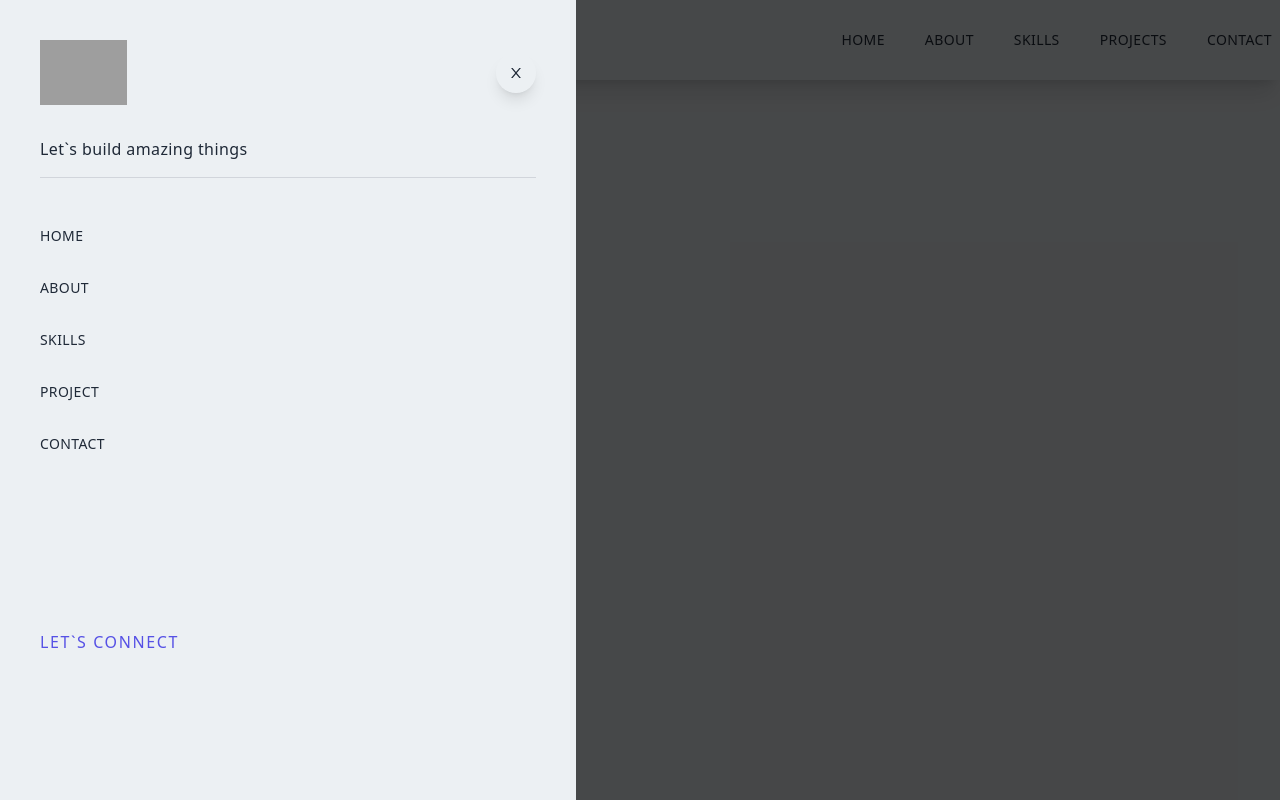
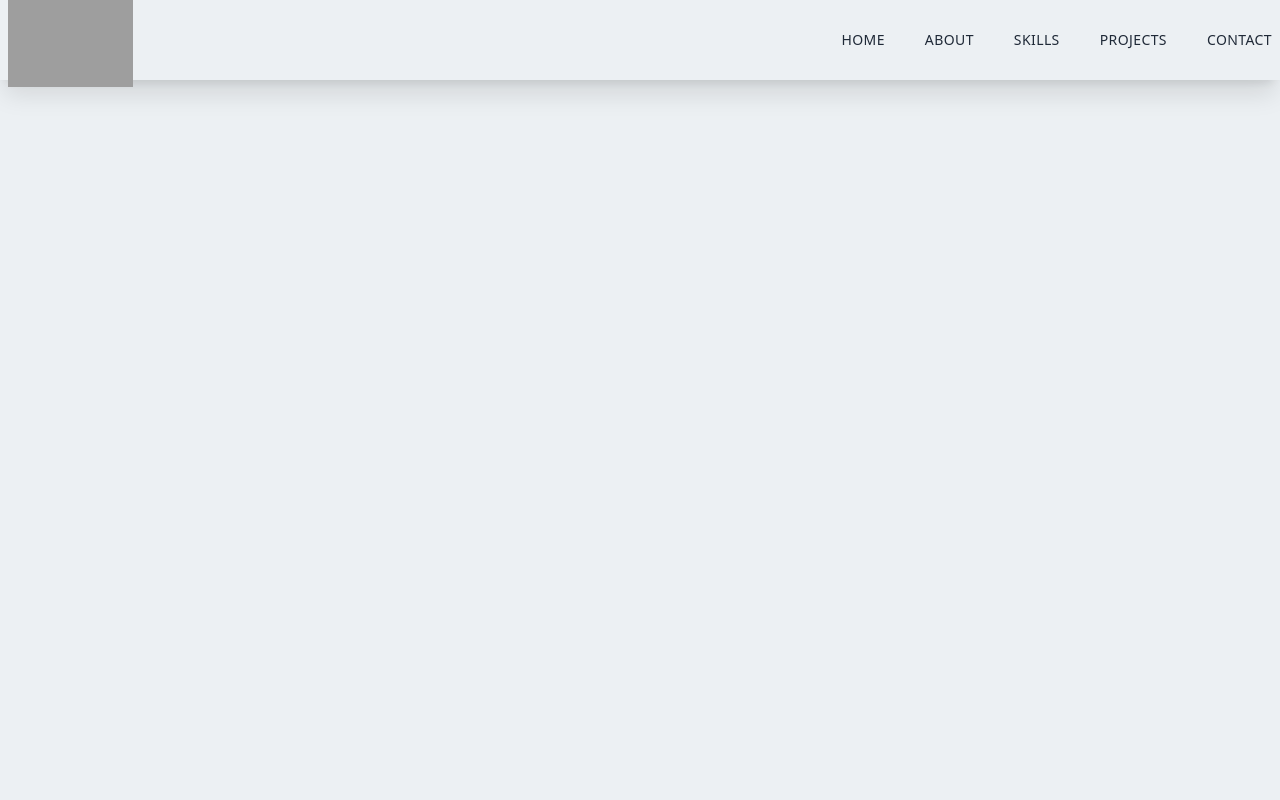
Before and after one commit to Merzelert/Portfolio-Nextjs-Tailwind, a Next.js app: page / in a window 1280 px wide. Built offline with nearby package versions, Linux system fonts and the light colour scheme; grey boxes are pictures that could not be loaded.

Commit message:
portfolio nav

```diff
--- a/components/Navbar.jsx
+++ b/components/Navbar.jsx
@@ -1,9 +1,17 @@
 import Image from 'next/image'
 import Link from 'next/link'
-import React from 'react'
-import { AiOutlineClose, AiOutlineMenu } from 'react-icons/ai'
+import React, { useState } from 'react'
+import { AiOutlineClose, AiOutlineMail, AiOutlineMenu } from 'react-icons/ai'
+import { FaGithub, FaLinkedinIn } from 'react-icons/fa'
+import { BsFillPersonLinesFill } from 'react-icons/bs'
 
 const Navbar = () => {
+    const [nav, setNav] = useState(false)
+
+    const handleNav = () => {
+        setNav(!nav)
+    }
+
     return (
         <div className='fixed w-full h-20 shadow-xl z-[100]'>
             <div className='flex justify-between items-center w-full h-full px-2 2xl:px-16'>
@@ -26,18 +34,23 @@
                             <li className='ml-10 text-sm uppercase hover:border-b'>Contact</li>
                         </Link>
                     </ul>
-                    <div className='md:hidden'>
+                    <div onClick={handleNav} className='md:hidden cursor-pointer p-3'>
                         <AiOutlineMenu size={25} />
                     </div>
                 </div>
             </div>
 
-            <div className='fixed left-0 top-0 w-full h-screen bg-black/70'>
-                <div className='fixed left-0 top-0 w-[75%] sm:w-[60%] md:w-[45%] h-screen bg-[#ecf0f3] p-10 ease-in duration-500'>
+            <div className={nav ? 'md:hidden fixed left-0 top-0 w-full h-screen bg-black/70' : ''}>
+                <div className={
+                    nav
+                    ? 'fixed left-0 top-0 w-[75%] sm:w-[60%] md:w-[45%] h-screen bg-[#ecf0f3] p-10 ease-in duration-500'
+                    : 'fixed left-[-100%] top-0 p-10 ease-in duration-500'
+                    }
+                >
                     <div>
                         <div className='flex w-full items-center justify-between'>
                             <Image src='/../public/assets/1280px-ER_logo.svg.png' width='87' height='35' alt='/' />
-                            <div className='rounded-full shadow-lg shadow-gr p-3 cursor-pointer'>
+                            <div onClick={handleNav} className='rounded-full shadow-lg shadow-gr p-3 cursor-pointer'>
                                 <AiOutlineClose />
                             </div>
                         </div>
@@ -65,6 +78,20 @@
                         </ul>
                         <div className='pt-40'>
                             <p className='uppercase tracking-widest text-[#5651e5]'>Let`s Connect</p>
+                            <div className='flex items-center justify-between my-4 w-full sm:w-[80%]'>
+                                <div className='rounded-full shadow-lg shadow-gray-400 p-3 cursor-pointer hover:scale-105 ease-in duration-300'>
+                                    <FaLinkedinIn />
+                                </div>
+                                <div className='rounded-full shadow-lg shadow-gray-400 p-3 cursor-pointer hover:scale-105 ease-in duration-300'>
+                                    <FaGithub />
+                                </div>
+                                <div className='rounded-full shadow-lg shadow-gray-400 p-3 cursor-pointer hover:scale-105 ease-in duration-300'>
+                                    <AiOutlineMail />
+                                </div>
+                                <div className='rounded-full shadow-lg shadow-gray-400 p-3 cursor-pointer hover:scale-105 ease-in duration-300'>
+                                    <BsFillPersonLinesFill />
+                                </div>
+                            </div>
                         </div>
                     </div>
                 </div>
```
